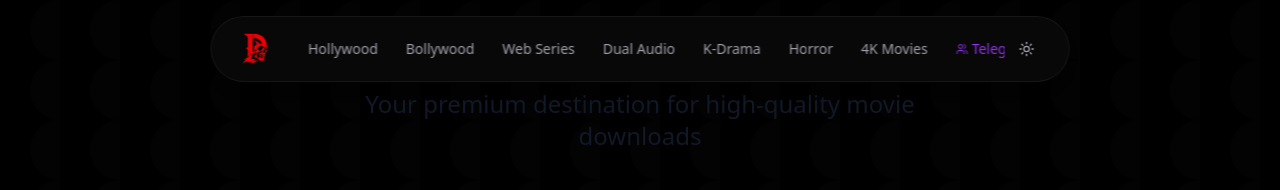
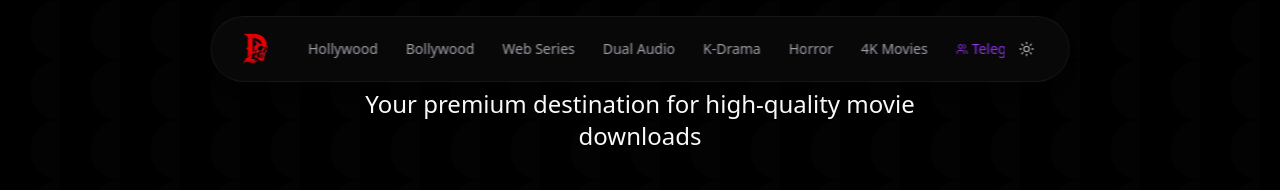
Before and after one commit to murphyatehra/finalwebb, a React (Vite) app: page / in a window 1280 px wide. Shown: the top 190 px of the page. Built offline with nearby package versions, Linux system fonts and the light colour scheme; no server answers; the database is empty.

Commit message:
Update Hero.tsx

```diff
--- a/src/components/Hero.tsx
+++ b/src/components/Hero.tsx
@@ -19,7 +19,7 @@ const Hero = () => {
 
       <div className="relative z-10 text-center px-4 max-w-4xl mx-auto w-full">
         {/* Tagline */}
-        <p className="text-gray-900 dark:text-gray-300text-base sm:text-lg md:text-xl lg:text-2xl mb-6 md:mb-10 max-w-2xl mx-auto leading-relaxed px-2">
+        <p className="text-white-300 dark:text-gray-300text-base sm:text-lg md:text-xl lg:text-2xl mb-6 md:mb-10 max-w-2xl mx-auto leading-relaxed px-2">
           Your premium destination for high-quality movie downloads
         </p>
 
```
